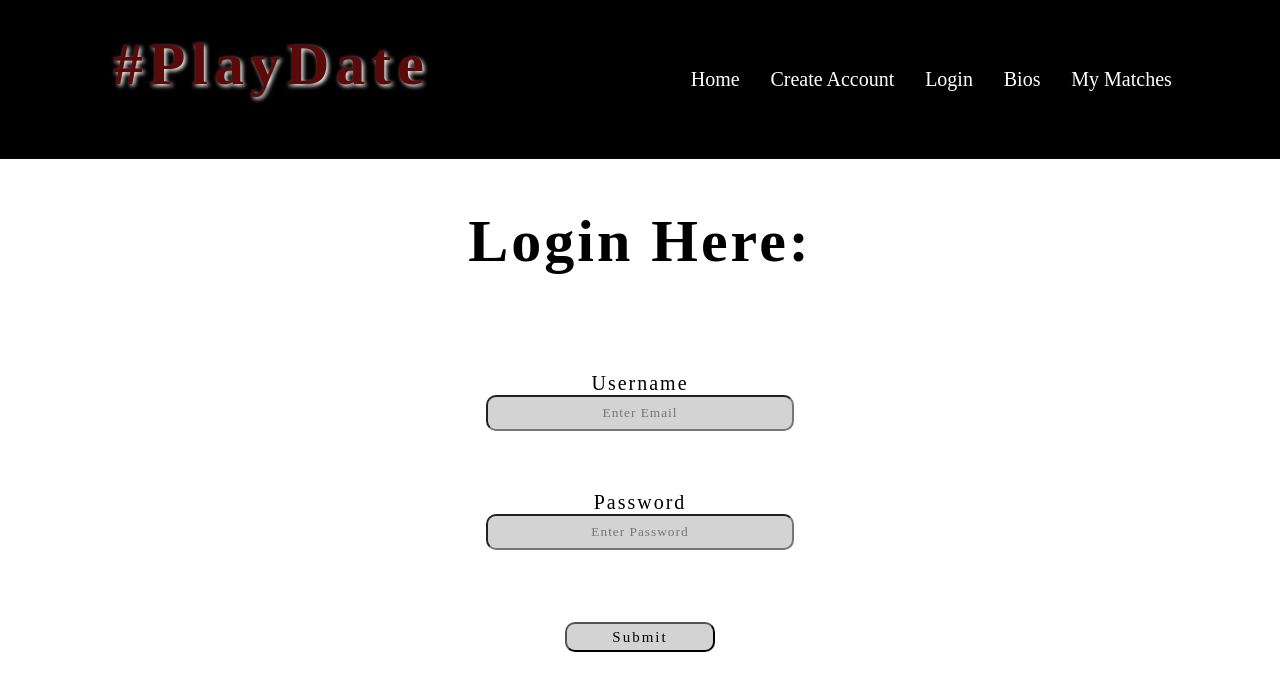
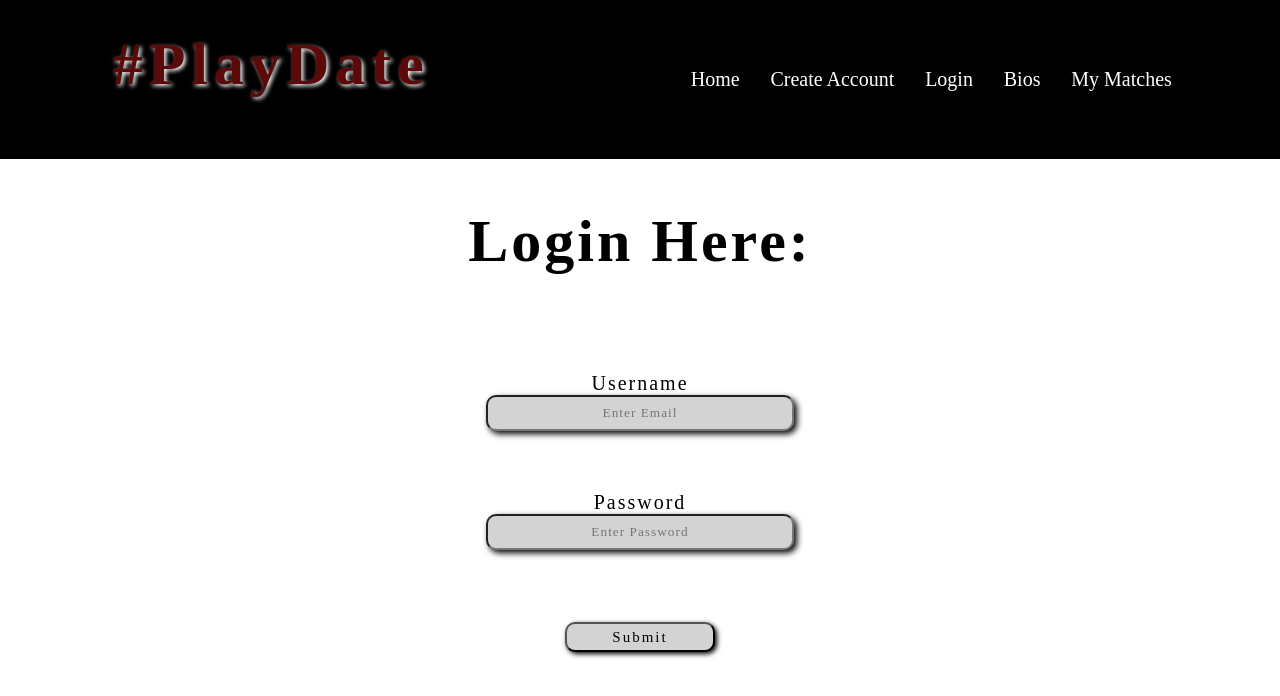
Before and after one commit to nerdmomsrock/playdate, a React (Create React App) app: page /login in a window 1280 px wide. Shown: the top 696 px of the page. Built offline with nearby package versions, Linux system fonts and the light colour scheme.

Commit message:
fixed box shadows

```diff
--- a/src/styles/_login.scss
+++ b/src/styles/_login.scss
@@ -25,6 +25,7 @@
 
   .field {
     @include fields();
+    box-shadow: 3px 3px 6px black;
   }
   .submit {
     width: 150px;
@@ -34,6 +35,7 @@
     font-size: 15px;
     border-radius: 10px;
     background-color: lightgray;
+    box-shadow: 2px 2px 5px black;
 
     &:hover {
       color: darkred;
--- a/src/styles/_nav.scss
+++ b/src/styles/_nav.scss
@@ -1,4 +1,4 @@
-@mixin navLinks {
+@mixin Links {
   color: white;
   font-size: 20px;
   font-family: cursive;
@@ -28,7 +28,7 @@
   }
 
   .link {
-    @include navLinks();
+    @include Links();
 
     &:hover {
       color: darkred;
```
